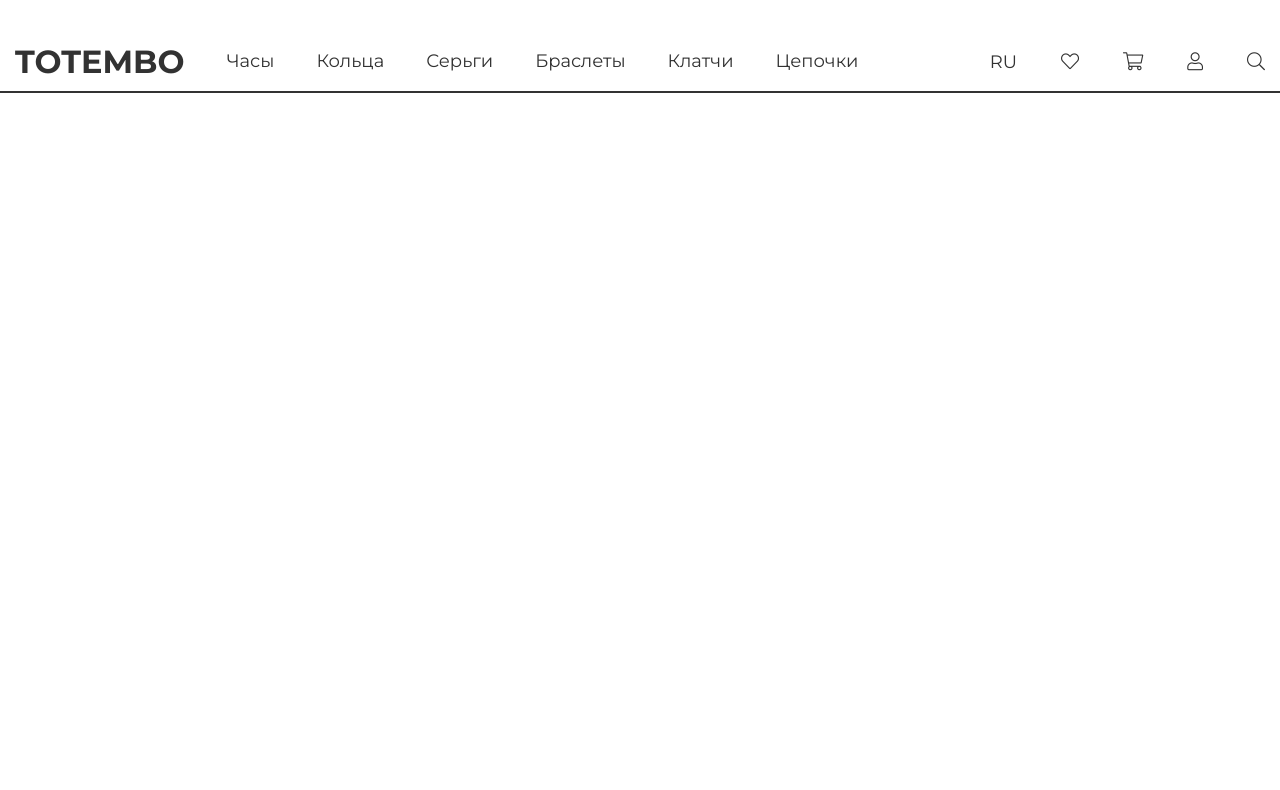
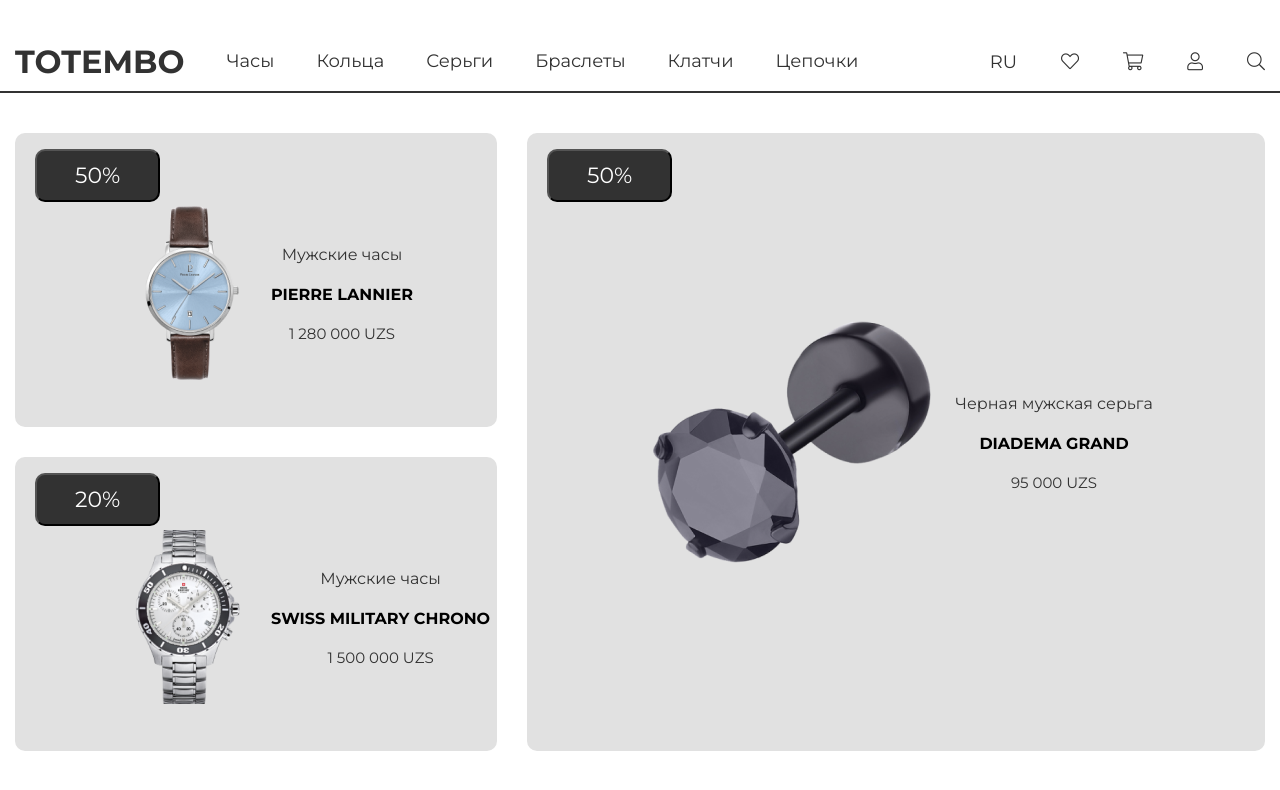
Before and after one commit to Ak0b1r/Totembo, a plain HTML site: page index.html in a window 1280 px wide. Drawn offline with Linux system fonts and the light colour scheme.

Commit message:
mainni yarmi tugadi

```diff
--- a/index.html
+++ b/index.html
@@ -1,5 +1,6 @@
 <!DOCTYPE html>
 <html lang="en">
+
 <head>
     <meta charset="UTF-8">
     <meta http-equiv="X-UA-Compatible" content="IE=edge">
@@ -10,6 +11,7 @@
     <link rel="stylesheet" href="./styles/media.css">
     <title>Totembo</title>
 </head>
+
 <body>
     <header class="header">
         <div class="container">
@@ -37,7 +39,7 @@
                 </ul>
             </div>
             <div class="header__div2">
-                <a href="#!" class="header__icon">RU</a>
+                <a href="#!" class="header__icon" id="ru">RU</a>
                 <a href="#!" class="header__icon"><i class="fal fa-heart"></i></a>
                 <a href="#!" class="header__icon"><i class="fal fa-shopping-cart"></i></a>
                 <a href="#!" class="header__icon"><i class="fal fa-user"></i></a>
@@ -46,7 +48,46 @@
             <span class="header__line"></span>
         </div>
     </header>
-
+    <main class="main">
+        <section class="popular">
+            <div class="popular__block container">
+                <div class="popular__box">
+                    <button class="popular__sale">50%</button>
+                    <div class="popular__minibox1">
+                        <img src="./images/pierre.png" alt="watch" class="popular__img">
+                        <div class="popular__texts">
+                            <p class="popular__text">Мужские часы</p>
+                            <h4 class="popular__title">Pierre Lannier</h4>
+                            <p class="popular__cost">1 280 000 UZS</p>
+                        </div>
+                    </div>
+                </div>
+                <div class="popular__box2">
+                    <button class="popular__sale">50%</button>
+                    <div class="popular__minibox">
+                        <img src="./images/diadema.png" alt="diadema" class="popular__img">
+                        <div class="popular__texts">
+                            <p class="popular__text">Черная мужская серьга</p>
+                            <h4 class="popular__title">Diadema grand</h4>
+                            <p class="popular__cost">95 000 UZS</p>
+                        </div>
+                    </div>
+                </div>
+                <div class="popular__box">
+                    <button class="popular__sale">20%</button>
+                    <div class="popular__minibox1">
+                        <img src="./images/swiss.png" alt="watch" class="popular__img">
+                        <div class="popular__texts">
+                            <p class="popular__text">Мужские часы</p>
+                            <h4 class="popular__title">Swiss Military Chrono</h4>
+                            <p class="popular__cost">1 500 000 UZS</p>
+                        </div>
+                    </div>
+                </div>
+            </div>
+        </section>
+    </main>
 
 </body>
+
 </html>
--- a/styles/media.css
+++ b/styles/media.css
@@ -1,11 +1,29 @@
 @media (max-width:1200px) {
-
+    .header .container{
+        flex-wrap: wrap;
+        justify-content: center;
+        gap: 30px;
+    }
 }
 @media (max-width:992px) {
-
+    .header__div1{
+        flex-wrap: wrap;
+        justify-content: center;
+        gap: 30px;
+    }
 }
 @media (max-width:768px) {
-
+    .header{
+        margin-top: 30px;
+    }
+    .header__list{
+        flex-wrap: wrap;
+        justify-content: space-around;
+        gap: 30px;
+    }
+    #ru{
+        margin-left: 0;
+    }
 }
 @media (max-width:576px) {
 
--- a/styles/style.css
+++ b/styles/style.css
@@ -3,6 +3,7 @@
     --black:#000;
     --white:#fff;
     --grey:#323232;
+    --bg:#E1E1E1;
 }
 *{
     padding: 0;
@@ -27,7 +28,7 @@
 /* header */
 
 .header{
-    margin: 50px 0 40px 0;
+    margin: 50px 0 60px 0;
 }
 .header .container{
     display: flex;
@@ -70,3 +71,87 @@
     height: 2px;
     background: var(--grey);
 }
+.popular{
+    margin-bottom: 60px;
+}
+.popular__block{
+    display: grid;
+    grid-template-columns: 1fr 1fr 1fr 1fr 1fr;
+    grid-template-rows: 294px 294px;
+    gap: 30px;
+}
+.popular__box{
+    grid-column: span 2;
+    grid-row: span 1;
+    background: var(--bg);
+    border-radius: 10px;
+    position: relative;
+}
+.popular__box2{
+    grid-column: span 3;
+    grid-row: span 2;
+    background: var(--bg);
+    border-radius: 10px;
+    position: relative;
+}
+.popular__sale{
+    font-family: var(--mont);
+    font-weight: 400;
+    font-size: 22px;
+    line-height: 27px;
+    text-transform: capitalize;
+    color: var(--white);
+    background: var(--grey);
+    padding: 11px 38px;
+    border-radius: 10px;
+    margin: 16px 0 0 20px;
+}
+.popular__minibox{
+    position: absolute;
+    top: 0;
+    left: 0;
+    width: 100%;
+    height: 100%;
+    display: flex;
+    justify-content: center;
+    align-items: center;
+    gap: 10px;
+}
+.popular__minibox1{
+    position: absolute;
+    left: 100px;
+    bottom: 47px;
+    display: flex;
+    justify-content: center;
+    align-items: center;
+    gap: 10px;
+}
+.popular__texts{
+    display: flex;
+    flex-direction: column;
+    align-items: center;
+    gap: 20px;
+}
+.popular__text{
+    font-family: var(--mont);
+    font-weight: 400;
+    font-size: 16px;
+    line-height: 20px;
+    color: var(--grey);
+}
+.popular__title{
+    font-family: var(--mont);
+    font-weight: 700;
+    font-size: 16px;
+    line-height: 20px;
+    text-transform: uppercase;
+    color: var(--black);
+}
+.popular__cost{
+    font-family: var(--mont);
+    font-weight: 400;
+    font-size: 15px;
+    line-height: 17px;
+    text-transform: uppercase;
+    color: var(--grey);
+}
```
